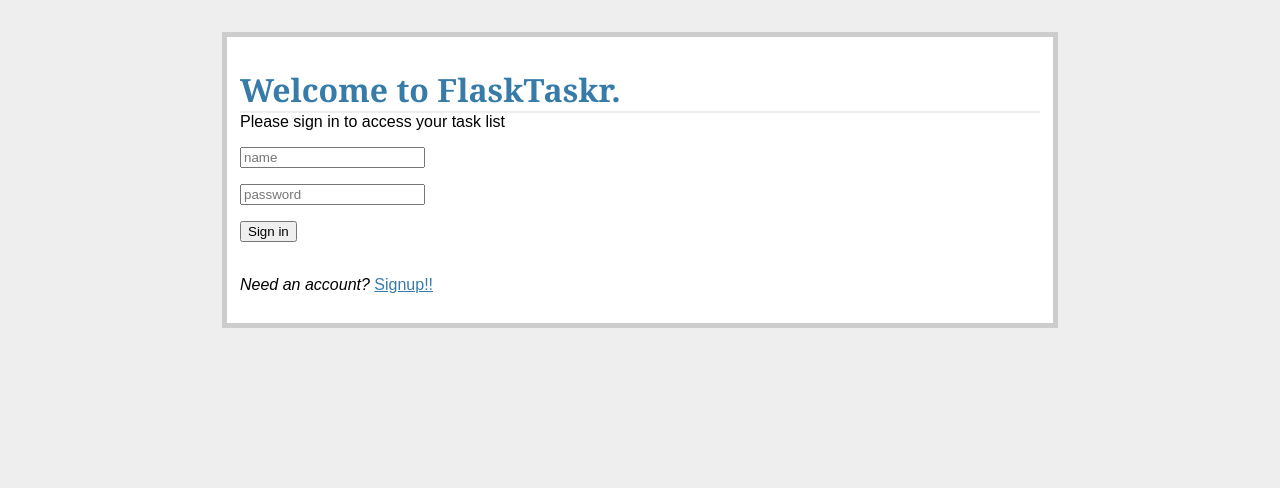
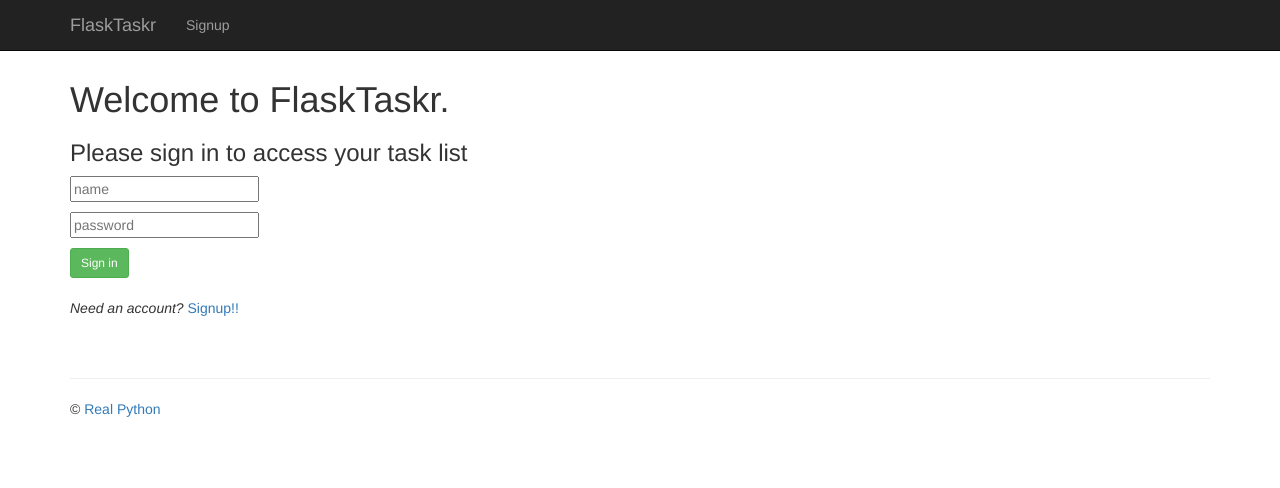
Before and after one commit to stevejgoodman/flashtaskr, a Flask app: page / in a window 1280 px wide. Shown: the top 488 px of the page. Run offline with Flask 2, Linux system fonts and the light colour scheme; some libraries are stand-ins or nearby versions.

Commit message:
more testing and roles management, end of chapter 12

```diff
--- a/project/models.py
+++ b/project/models.py
@@ -35,11 +35,13 @@
     email = db.Column(db.String, unique=True, nullable=False)
     password = db.Column(db.String, nullable=False)
     tasks = db.relationship('Task', backref='poster')
+    role = db.Column(db.String, default='user')
 
-    def __init__(self, name=None, email=None, password=None):
+    def __init__(self, name=None, email=None, password=None, role=None):
         self.name = name
         self.email = email
         self.password = password
+        self.role = role
 
     def __repr__(self):
         return 'User {0}>'.format(self.name)
--- a/project/static/css/main.css
+++ b/project/static/css/main.css
@@ -1,113 +1,13 @@
 body {
-    font-family: sans-serif;
-    background: #eee;
-}
-a,h1,h2 {
-    color: #377BA8;
-}
-h1,h2{
-    font-family: 'Georgia', serif;
-    margin: 0;
-}
-h1{
-    border-bottom: 2px solid #eee;
-}
-h2{
-    font-size: 1.5em;
-}
-.page {
-    margin: 2em auto;
-    width: 50em;
-    border: 5px solid #ccc;
-    padding: 0.8em;
-    background: white;
-}
-.entries {
-    list-style: none;
-    margin: 0;
-    padding: 0;
-}
-.entries li {
-    margin: 0.8em 1.2em;
-}
-.entries li h2 {
-    margin-left: -1em;
-}
-.add-task {
-    font-size: 0.9em;
-    border-bottom: 1px solid #ccc;
-}
-.add-task dl {
-    font-weight: bold;
- }
-.metanav {
-    text-align: right;
-    font-size: 0.8em;
-    padding: 0.3em;
-    margin-bottom: 1em;
-    background: #fafafa;
-}
-.flash {
-    background: #CEE5F5;
-    padding: 0.5em;
-}
-.error {
-    background: #F0D6D6;
-    padding: 0.5em;
-}
-.datagrid table {
-    border-collapse: collapse;
-    text-align: left;
-    width: 100%;
-}
-.datagrid {
-    background: #fff;
-    overflow: hidden;
-    border: 1px solid #000000;
-    border-radius: 3px;
-}
-.datagrid table td, .datagrid table th {
-    padding: 3px 10px;
+  padding: 60px 0;
+  background: #ffffff;
 }
 
-.datagrid table thead th
-{
-    background-color:#000000;
-    color:#FFFFFF;
-    font-size: 15px;
-    font-weight: bold;
+.footer {
+ padding-top: 30px;
 }
-.datagrid table thead th:first-child {
-    border: none;
+
+.error {
+  color: red;
+  font-size: .8em;
 }
-.datagrid table tbody td {
-    color: #000000;
-    border-left: 1px solid #E1EEF4;
-    font-size: 12px;
-    font-weight: normal;
-}
-.datagrid table tbody .alt td {
-    background: #E1EEF4;
-    color: #000000;
-}
-.datagrid table tbody td:first-child {
-    border-left: none;
-}
-.datagrid table tbody tr:last-child td {
-    border-bottom: none;
-}
-.button {
-    background-color:#000;
-    display:inline-block;
-    color:#ffffff;
-    font-size:13px;
-    padding:3px 12px;
-    margin: 0;
-    text-decoration:none;
-    position:relative;
-}
-.error {
-    colour: red;
-    font-size: .8em;
-    background-color: #FFFFFF;
-}
--- a/project/templates/_base.html
+++ b/project/templates/_base.html
@@ -1,20 +1,64 @@
 <!DOCTYPE html>
-<html>
+<html lang="en">
   <head>
-        <title>Welcome to FlaskTaskr!!</title>
-        <link rel="stylesheet" href="{{ url_for('static',
-        filename='css/main.css') }}">
+    <meta charset="utf-8">
+    <meta http-equiv="X-UA-Compatible" content="IE=edge">
+    <meta name="viewport" content="width=device-width, initial-scale=1">
+    <meta name="description" content="">
+    <meta name="author" content="">
+    <title>Welcome to FlaskTaskr!!!</title>
+    <!-- styles -->
+    <link href="//maxcdn.bootstrapcdn.com/bootswatch/3.3.4/yeti/bootstrap.min.css" rel="stylesheet">
+    <link rel="stylesheet" href="{{ url_for('static', filename='css/main.css') }}">
   </head>
   <body>
-    <div class="page">
+
+    <div class="navbar navbar-inverse navbar-fixed-top" role="navigation">
+      <div class="container">
+        <div class="navbar-header">
+          <button type="button" class="navbar-toggle" data-toggle="collapse" data-target=".navbar-collapse">
+            <span class="sr-only">Toggle navigation</span>
+            <span class="icon-bar"></span>
+            <span class="icon-bar"></span>
+            <span class="icon-bar"></span>
+          </button>
+          <a class="navbar-brand" href="/">FlaskTaskr</a>
+        </div>
+        <div class="collapse navbar-collapse">
+          <ul class="nav navbar-nav">
+            {% if not session.logged_in %}
+              <li><a href="/register">Signup</a></li>
+            {% else %}
+              <li><a href="/logout">Signout</a></li>
+            {% endif %}
+          </ul>
+        </div><!--/.nav-collapse -->
+      </div>
+    </div>
+
+    <div class="container">
+      <div class="content">
+
         {% for message in get_flashed_messages() %}
-            <div class="flash">{{ message }}</div>
+          <div class="alert alert-success">{{ message }}</div>
         {% endfor %}
+
         {% if error %}
           <div class="error"><strong>Error:</strong> {{ error }}</div>
         {% endif %}
-        <br>
-    {% block content %}{% endblock %}
+
+        {% block content %}
+        {% endblock %}
+
       </div>
+      <div class="footer">
+        <hr>
+        <p>&copy; <a href="https://www.realpython.com">Real Python</a></p>
+      </div>
+    </div><!-- /.container -->
+
+    <!-- scripts -->
+    <script src="//code.jquery.com/jquery-1.11.3.min.js"></script>
+    <script src="//maxcdn.bootstrapcdn.com/bootstrap/3.3.4/js/bootstrap.min.js"></script>
   </body>
 </html>
--- a/project/templates/login.html
+++ b/project/templates/login.html
@@ -1,8 +1,10 @@
 {% extends "_base.html" %}
+
 {% block content %}
 
 <h1>Welcome to FlaskTaskr.</h1>
-<div class="lead">Please sign in to access your task list</div>
+<h3>Please sign in to access your task list</h3>
+
 <form class="form-signin" role="form" method="post" action="/">
   {{ form.csrf_token }}
     <p>
--- a/project/templates/tasks.html
+++ b/project/templates/tasks.html
@@ -39,7 +39,7 @@
         {% endif %}
       </span>
       </p>
-      <p><input type="submit" value="Submit"></p>
+      <p><input class="btn btn-default" type="submit" value="Submit"></p>
     </form>
 </div>
 <div class="entries">
--- a/project/views.py
+++ b/project/views.py
@@ -74,6 +74,7 @@
 def logout():
     session.pop('logged_in', None)
     session.pop('user_id', None)
+    session.pop('role', None)
     flash('Goodbye')
     return redirect(url_for('login'))
 
@@ -100,6 +101,7 @@
             if user is not None and user.password == request.form['password']:
                 session['logged_in'] = True
                 session['user_id'] = user.id
+                session['role'] = user.role
                 flash('Welcome')
                 return redirect(url_for('tasks'))
             else:
@@ -184,6 +186,7 @@
         open_tasks=open_tasks(),
         closed_tasks=closed_tasks())
 
+
 # Mark tests as complete
 @app.route('/complete/<int:task_id>/')
 @login_required
@@ -194,10 +197,16 @@
     # g.db.close()
 
     new_id = task_id
-    db.session.query(Task).filter_by(task_id=new_id).update({"status": "0"})
-    db.session.commit()
-    flash('task was marked as complete')
-    return redirect(url_for('tasks'))
+    task = db.session.query(Task).filter_by(task_id=new_id)
+    if session['user_id'] == task.first().user_id or\
+            session['role'] == "admin":
+        task.update({"status": "0"})
+        db.session.commit()
+        flash('task was marked as complete')
+        return redirect(url_for('tasks'))
+    else:
+        flash('You can only update tasks that belong to you')
+        return redirect(url_for('tasks'))
 
 
 @app.route('/delete/<int:task_id>/')
@@ -209,7 +218,13 @@
     # g.db.close()
 
     new_id = task_id
-    db.session.query(Task).filter_by(task_id=new_id).delete()
-    db.session.commit()
-    flash('task was deleted')
-    return redirect(url_for('tasks'))
+    task = db.session.query(Task).filter_by(task_id=new_id)
+    if session['user_id'] == task.first().user_id or\
+            session['role'] == "admin":
+        task.delete()
+        db.session.commit()
+        flash('task was deleted')
+        return redirect((url_for('tasks')))
+    else:
+        flash('You can only delete tasks that belong to you')
+        return redirect(url_for('tasks'))
```
Also changed, not shown: project/db_migrate.py (+22 -10 lines), project/test.py (+67 -0 lines). Lines whose indentation alone changed are shown as unchanged.
